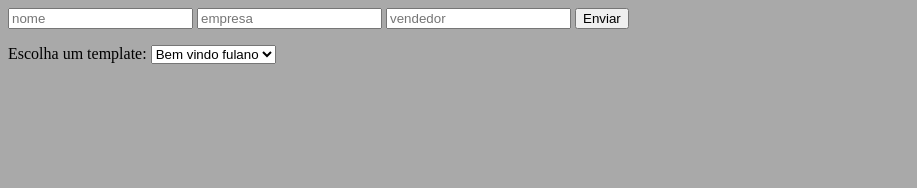
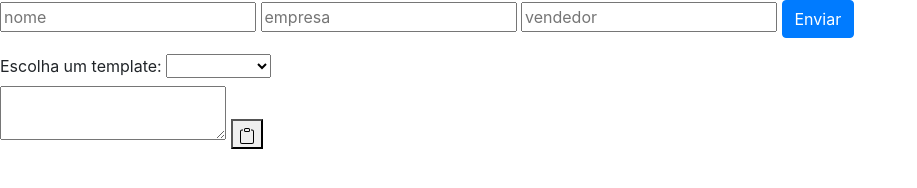
Before and after one commit to DavidSantanaks/projeto-pessoal-dvksg, a plain HTML site: page index.html in a window 1280 px wide. Shown: the whole page, without its empty margins (0-917 px from the left). Drawn offline with nearby package versions, Linux system fonts and the light colour scheme.

Commit message:
feat: copy e icone

```diff
--- a/index.html
+++ b/index.html
@@ -7,17 +7,30 @@
     <script src="script.js" defer></script>
     <link rel="stylesheet" href="style.css">
     <title>Document</title>
+    <link rel="stylesheet" href="https://cdn.jsdelivr.net/npm/bootstrap@4.3.1/dist/css/bootstrap.min.css"
+        integrity="sha384-ggOyR0iXCbMQv3Xipma34MD+dH/1fQ784/j6cY/iJTQUOhcWr7x9JvoRxT2MZw1T" crossorigin="anonymous">
+    <script src="https://code.jquery.com/jquery-3.3.1.slim.min.js"
+        integrity="sha384-q8i/X+965DzO0rT7abK41JStQIAqVgRVzpbzo5smXKp4YfRvH+8abtTE1Pi6jizo"
+        crossorigin="anonymous"></script>
+    <script src="https://cdn.jsdelivr.net/npm/popper.js@1.14.7/dist/umd/popper.min.js"
+        integrity="sha384-UO2eT0CpHqdSJQ6hJty5KVphtPhzWj9WO1clHTMGa3JDZwrnQq4sF86dIHNDz0W1"
+        crossorigin="anonymous"></script>
+    <script src="https://cdn.jsdelivr.net/npm/bootstrap@4.3.1/dist/js/bootstrap.min.js"
+        integrity="sha384-JjSmVgyd0p3pXB1rRibZUAYoIIy6OrQ6VrjIEaFf/nJGzIxFDsf4x0xIM+B07jRM"
+        crossorigin="anonymous"></script>
+
 
 </head>
 
 <body>
+
 
     <form action="" class="pform">
         <div id="dforms">
             <input type="text" name="nome" id="nome" placeholder="nome">
             <input type="text" name="empresa" id="empresa" placeholder="empresa">
             <input type="text" name="vendedor" id="vendedor" placeholder="vendedor">
-            <button type="button" onclick="setDados()">Enviar</button>
+            <button type="button" onclick="setDados()" class="btn btn-primary">Enviar</button>
             <br>
             <p id="pdados"></p>
         </div>
@@ -27,11 +40,23 @@
         <label for="info-text-template">Escolha um template:</label>
 
         <select name="chose-template" id="chose-template" onchange="selectTemplate()">
-            <option value="Bem vindo">Bem vindo fulano</option>
-            <option value="x">A empresa X </option>
+            <option value="" disabled selected></option>
+            <option value="Bem vindo">Bem-vindo</option>
+            <option value="Bem vindo">Bem-vindo</option>
         </select>
 
-        <p id="template-select"></p>
+        <div id="copy-area">
+            <textarea name="" id="template-select"></textarea>
+            <button onclick="copy()" class="bi bi-clipboard">
+                <svg xmlns="http://www.w3.org/2000/svg" width="16" height="16" fill="currentColor"
+                    class="bi bi-clipboard" viewBox="0 0 16 16">
+                    <path
+                        d="M4 1.5H3a2 2 0 0 0-2 2V14a2 2 0 0 0 2 2h10a2 2 0 0 0 2-2V3.5a2 2 0 0 0-2-2h-1v1h1a1 1 0 0 1 1 1V14a1 1 0 0 1-1 1H3a1 1 0 0 1-1-1V3.5a1 1 0 0 1 1-1h1z" />
+                    <path
+                        d="M9.5 1a.5.5 0 0 1 .5.5v1a.5.5 0 0 1-.5.5h-3a.5.5 0 0 1-.5-.5v-1a.5.5 0 0 1 .5-.5zm-3-1A1.5 1.5 0 0 0 5 1.5v1A1.5 1.5 0 0 0 6.5 4h3A1.5 1.5 0 0 0 11 2.5v-1A1.5 1.5 0 0 0 9.5 0z" />
+                </svg>
+            </button>
+        </div>
     </div>
 
 </body>
```
